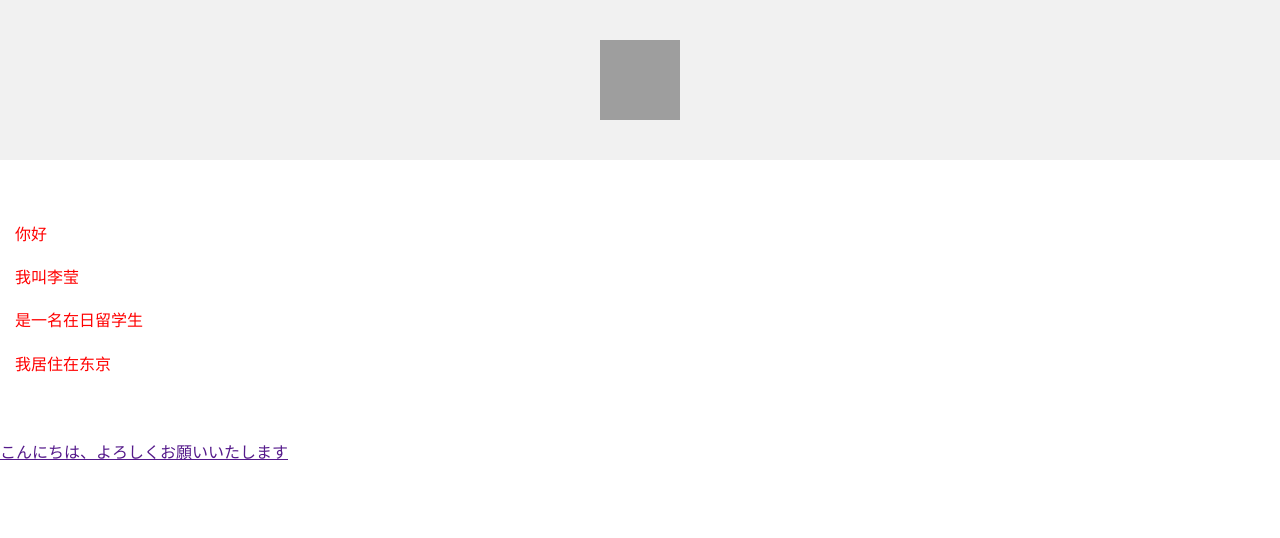
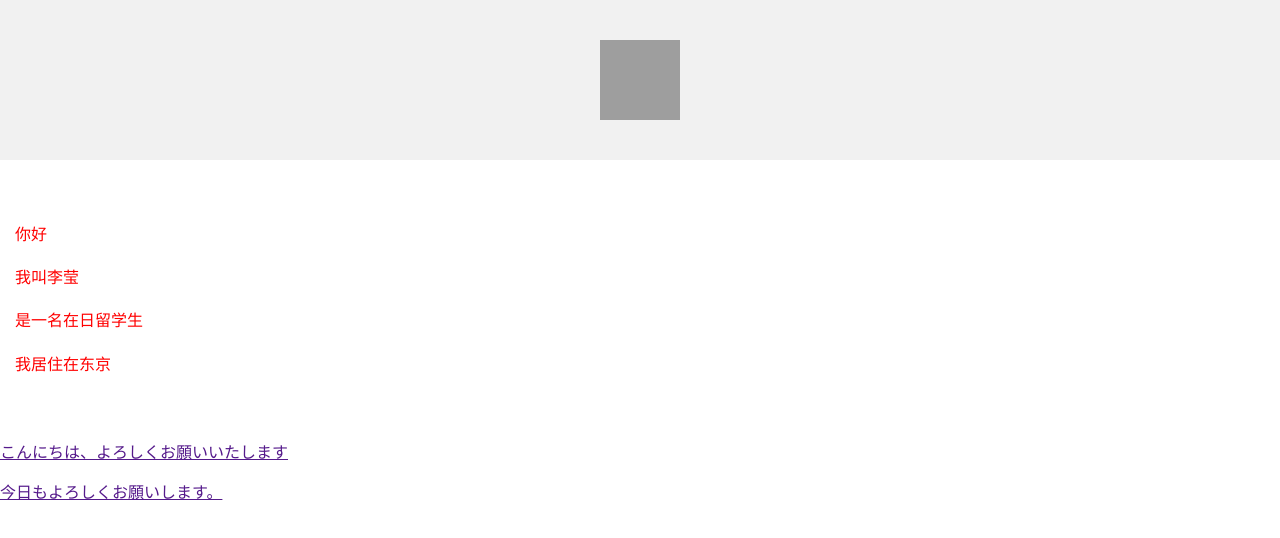
Before and after one commit to rrrei333/riei-01, a plain HTML site: page new.html in a window 1280 px wide. Drawn offline with Linux system fonts and the light colour scheme; grey boxes are pictures that could not be loaded.

Commit message:
Update new.html

```diff
--- a/new.html
+++ b/new.html
@@ -40,5 +40,6 @@
    <a href=""
    </div>
     <h>こんにちは、よろしくお願いいたします</ｈ>
+    <P>今日もよろしくお願いします。</P>
   </body>
 </html>
```
